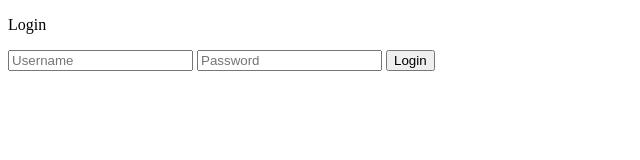
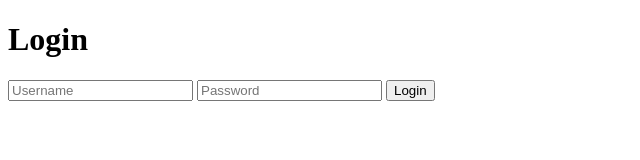
Before and after one commit to Daskalo806/project4, a plain HTML site: page index.html in a window 1280 px wide. Shown: the whole page, without its empty margins (0-640 px from the left). Drawn offline with Linux system fonts and the light colour scheme.

Commit message:
Change paragraph tag to h1 for Login title

```diff
--- a/index.html
+++ b/index.html
@@ -4,7 +4,7 @@
     <title>Login</title>
 </head>
 <body>
-    <p>Login</p>
+    <h1>Login</h1>
 
     <form method="POST" action="/login">
         <input type="email" name="username" placeholder="Username">
```
